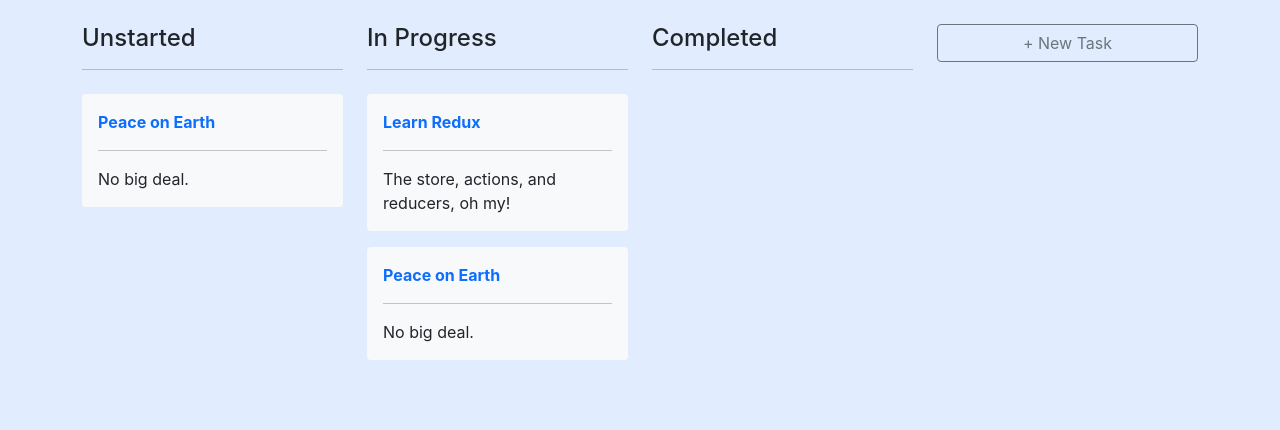
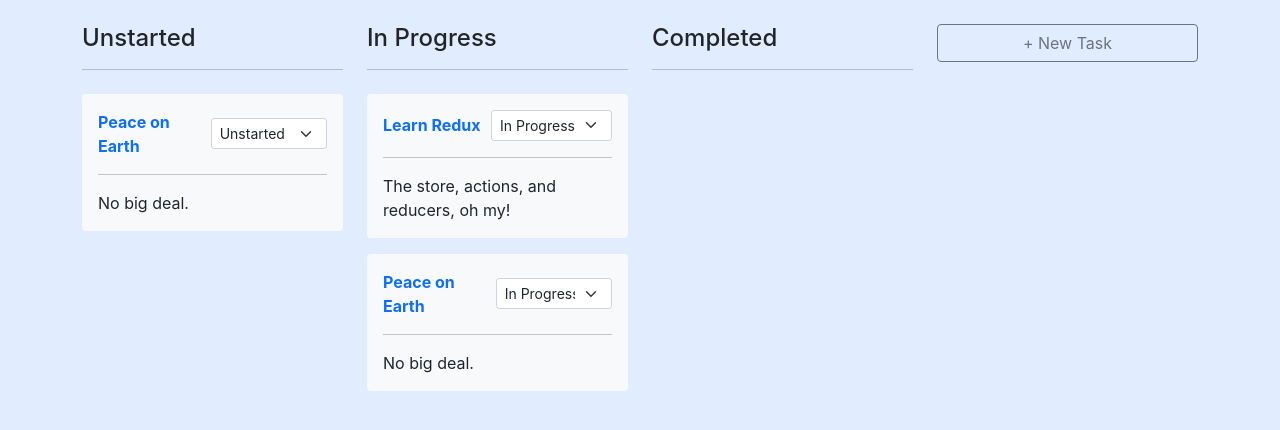
Before and after one commit to Miladxsar23/task-managment-app-redux, a React (Create React App) app: page / in a window 1280 px wide. Shown: the top 430 px of the page. Built offline with nearby package versions, Linux system fonts and the light colour scheme.

Commit message:
add actionCreators, createTask, changeStatus and CHANGE_STATUS action

```diff
--- a/src/App.js
+++ b/src/App.js
@@ -1,15 +1,18 @@
 import React, { Component } from "react";
 import TaskPage from "./components/Taskpage/TaskPage";
 import { connect } from "react-redux";
+import { createTask, changeStatus } from "./actions";
 class App extends Component {
-  onCreateTask = (newTask) => {
-    const action = { type: "CREATE_TASK", payLoad: { newTask } };
-    this.props.dispatch(action);
+  onCreateTask = ({ title, description }) => {
+    this.props.dispatch(createTask({ title, description }));
   };
+  onChangeStatus = ({id, newStatus}) => {
+    this.props.dispatch(changeStatus({id, newStatus}))
+  }
   render() {
     return (
       <div className="App p-4">
-        <TaskPage tasks={this.props.tasks} onCreateTask={this.onCreateTask} />
+        <TaskPage tasks={this.props.tasks} onCreateTask={this.onCreateTask} onChangeStatus={this.onChangeStatus}/>
       </div>
     );
   }
--- /dev/null
+++ b/src/actions/index.js
@@ -0,0 +1,21 @@
+import { v4 as uuid } from "uuid";
+
+function createTask({ title, description }) {
+  return {
+    type: "CREATE_TASK",
+    payLoad: {
+      id: uuid(),
+      title: title,
+      description: description,
+      status: "Unstarted",
+    },
+  };
+}
+function changeStatus({ id, newStatus }) {
+  return {
+    type: "CHANGE_STATUS",
+    payLoad: { id, newStatus },
+  };
+}
+
+export { createTask, changeStatus };
--- a/src/components/Task/Task.js
+++ b/src/components/Task/Task.js
@@ -4,9 +4,24 @@ const Task = (props) => {
   const { task } = props;
   return (
     <div className="task w-100 d-flex flex-column bg-light p-3 my-2 rounded">
-      <div className="task-header d-flex flex-row justify-content-space-between align-items-center">
+      <div className="task-header d-flex flex-row justify-content-between align-items-center">
         <div className="task-header-title text-primary">
-            <strong>{task.title}</strong>
+          <strong>{task.title}</strong>
+        </div>
+        <div className="task-header-status">
+          <select
+            className="form-select form-select-sm"
+            aria-label="Default select example"
+            defaultValue={task.status}
+            onChange={(evt) => {
+              const newStatus = evt.target.options[evt.target.selectedIndex].value
+              props.onChangeStatus({id : task.id, newStatus})
+            }}
+          >
+            <option value="Unstarted">Unstarted</option>
+            <option value="In Progress">In Progress</option>
+            <option value="Completed">Completed</option>
+          </select>
         </div>
       </div>
       <hr />
--- a/src/components/Taskpage/TaskPage.js
+++ b/src/components/Taskpage/TaskPage.js
@@ -33,8 +33,6 @@ class TaskPage extends Component {
   handleSubmit = (evt) => {
     evt.preventDefault();
     const { fields } = this.state;
-    fields.status = "Unstarted";
-    fields.id = uuidv4();
     this.props.onCreateTask(fields);
     this.handleResetForm();
   };
@@ -105,7 +103,12 @@ class TaskPage extends Component {
     return TASK_STATUS.map((status) => {
       const filteredTask = tasks.filter((task) => task.status === status);
       return (
-        <TasksList key={uuidv4()} filteredTasks={filteredTask} title={status} />
+        <TasksList
+          key={uuidv4()}
+          filteredTasks={filteredTask}
+          title={status}
+          onChangeStatus={this.props.onChangeStatus}
+        />
       );
     });
   };
--- a/src/components/TasksList/TasksList.js
+++ b/src/components/TasksList/TasksList.js
@@ -2,9 +2,9 @@ import * as React from "react";
 import "./TasksList.scss";
 import Task from "../Task/Task";
 const TasksList = (props) => {
-  const { filteredTasks, title } = props;
+  const { filteredTasks, title, onChangeStatus } = props;
   const rows = filteredTasks.map((task) => {
-    return <Task key={task.id} task={task} />;
+    return <Task key={task.id} task={task} onChangeStatus={onChangeStatus}/>;
   });
   return (
     <div className="tasks col-sm-12 col-md-3">
--- a/src/reducers/index.js
+++ b/src/reducers/index.js
@@ -1,18 +1,19 @@
+import { v4 as uuid } from "uuid";
 const mockTasks = [
   {
-    id: 1,
+    id: uuid(),
     title: "Learn Redux",
     description: "The store, actions, and reducers, oh my!",
     status: "In Progress",
   },
   {
-    id: 2,
+    id: uuid(),
     title: "Peace on Earth",
     description: "No big deal.",
     status: "In Progress",
   },
   {
-    id: 3,
+    id: uuid(),
     title: "Peace on Earth",
     description: "No big deal.",
     status: "Unstarted",
@@ -22,7 +23,17 @@ export default function tasks(state = { tasks: mockTasks }, action) {
   switch (action.type) {
     case "CREATE_TASK":
       return Object.assign({}, state, {
-        tasks: [...state.tasks, action.payLoad.newTask],
+        tasks: [...state.tasks, action.payLoad],
+      });
+    case "CHANGE_STATUS":
+      const newTasks = state.tasks.map((task) => {
+        if (task.id === action.payLoad.id) {
+          task.status = action.payLoad.newStatus
+        }
+        return task;
+      });
+      return Object.assign({}, state, {
+        tasks: newTasks,
       });
     default:
       return state;
```
